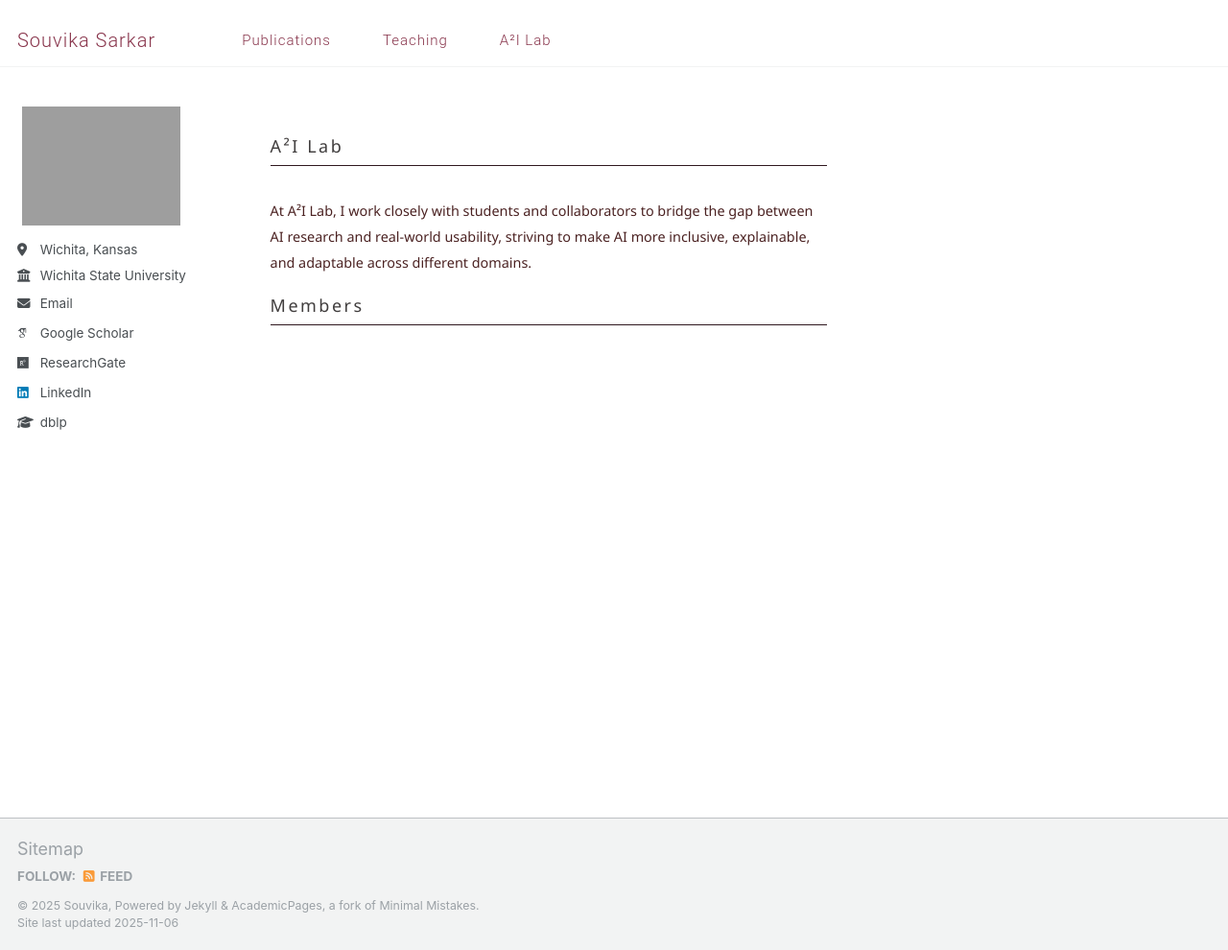
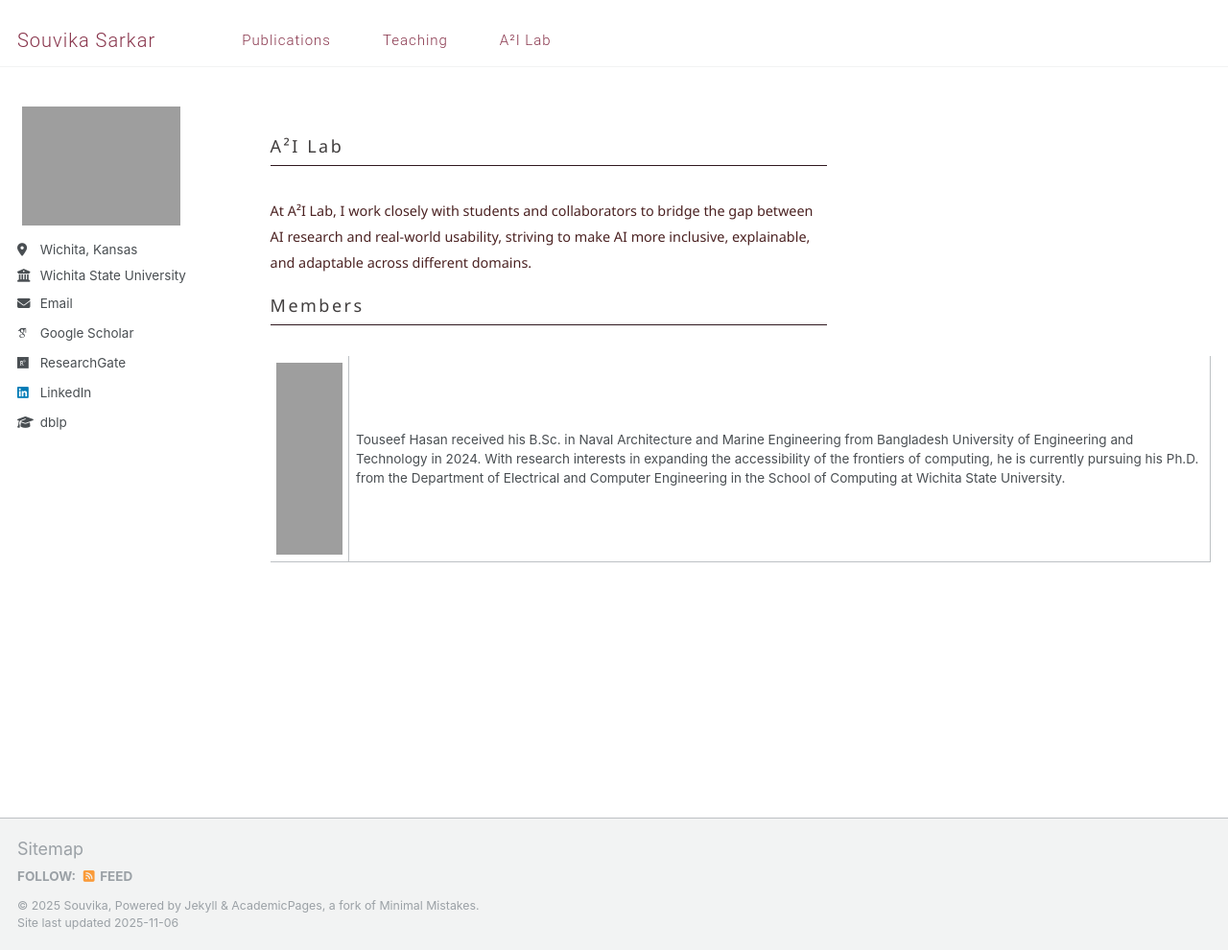
Before and after one commit to Souvika/souvika.github.io, a Jekyll site: the page built from _pages/lab.html, in a window 1280 px wide and 990 px high. Shown: the whole window at 96% size. Built offline with Jekyll 4.4.1, drawn with Linux system fonts in a browser that asks for light colours; some web fonts are replaced; grey boxes are pictures that could not be loaded.

Commit message:
Update Students.

```diff
--- a/_includes/archive-single.html
+++ b/_includes/archive-single.html
@@ -42,6 +42,14 @@
         <h2 class="section-header"><span class="teaching-header">A²I Lab</span></h2>
         <span class="news-content-teaching">At A²I Lab, I work closely with students and collaborators to bridge the gap between AI research and real-world usability, striving to make AI more inclusive, explainable, and adaptable across different domains.</span>
         <h2 class="section-header"><span class="teaching-header">Members</span></h2>
+        <table style="width: calc(100% + 400px); border-collapse: collapse; text-align: left; border: none;">
+          <tbody>
+            <tr style="border: none;">
+              <td><img src='/images/profile.png' style='height:200px;width:200px'></td>
+              <td><span>Touseef Hasan received his B.Sc. in Naval Architecture and Marine Engineering from Bangladesh University of Engineering and Technology in 2024. With research interests in expanding the accessibility of the frontiers of computing, he is currently pursuing his Ph.D. from the Department of Electrical and Computer Engineering in the School of Computing at Wichita State University.</span></td>
+            </tr>
+          </tbody>
+        </table>
     {% elsif post.collection == 'teaching' %}
       <h2 class="section-header"><span class="teaching-header">{{ post.venue }}, {{ post.date | default: "1900-01-01" | date: "%Y" }}</span></h2>
       {% for course in post.courses %}
```
Also changed, not shown: _pages/about.md (+1 -1 lines).
